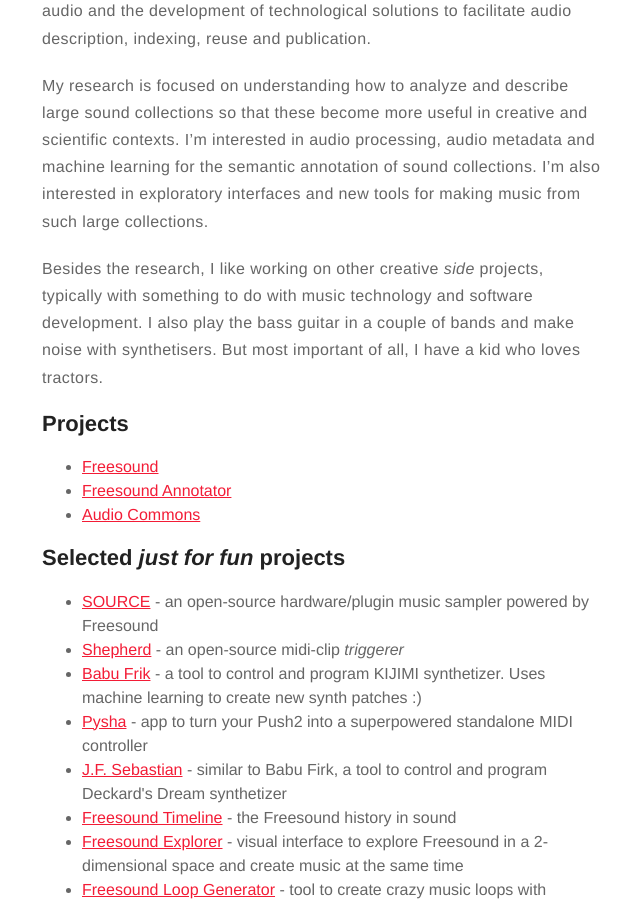
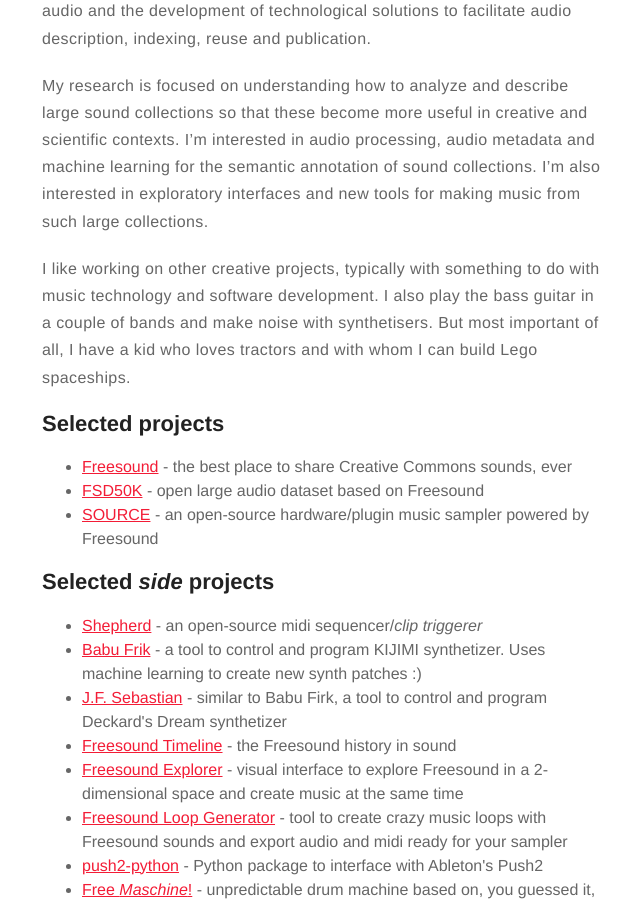
Before and after one commit to ffont/ffont.github.io, a Jekyll site: the page built from index.html, in a window 1280 px wide and 900 px high, scrolled down 800 px. Shown: the whole window, without its empty margins (318-958 px from the left). Built offline with Jekyll 4.4.1, drawn with Linux system fonts in a browser that asks for light colours.

Commit message:
Update index.html

```diff
--- a/index.html
+++ b/index.html
@@ -11,22 +11,20 @@
 
 <p>My research is focused on understanding how to analyze and describe large sound collections so that these become more useful in creative and scientific contexts. I’m interested in audio processing, audio metadata and machine learning for the semantic annotation of sound collections. I’m also interested in exploratory interfaces and new tools for making music from such large collections.</p>
 
-<p>Besides the research, I like working on other creative <i>side</i> projects, typically with something to do with music technology and software development. I also play the bass guitar in a couple of bands and make noise with synthetisers. But most important of all, I have a kid who loves tractors.</p>
+<p>I like working on other creative projects, typically with something to do with music technology and software development. I also play the bass guitar in a couple of bands and make noise with synthetisers. But most important of all, I have a kid who loves tractors and with whom I can build Lego spaceships.</p>
 
 
-<h2>Projects</h2>
+<h2>Selected projects</h2>
 <ul>
-	<li><a href="https://freesound.org">Freesound</a></li>
-	<li><a href="https://annotator.freesound.org">Freesound Annotator</a></li>
-	<li><a href="https://www.audiocommons.org">Audio Commons</a></li>
+	<li><a href="https://freesound.org">Freesound</a> - the best place to share Creative Commons sounds, ever</li>
+	<li><a href="https://zenodo.org/record/4060432#.ZFJX1C8Rr3A">FSD50K</a> - open large audio dataset based on Freesound</li>
+	<li><a href="https://github.com/ffont/source">SOURCE</a> - an open-source hardware/plugin music sampler powered by Freesound</li>
 </ul>
 
-<h2>Selected <i>just for fun</i> projects</h2>
+<h2>Selected <i>side</i> projects</h2>
 <ul>
-	<li><a href="https://github.com/ffont/source">SOURCE</a> - an open-source hardware/plugin music sampler powered by Freesound</li>
-	<li><a href="https://github.com/ffont/shepherd">Shepherd</a> - an open-source midi-clip <i>triggerer</i></li>
+	<li><a href="https://github.com/ffont/shepherd">Shepherd</a> - an open-source midi sequencer/<i>clip triggerer</i></li>
 	<li><a href="https://ritaandaurora.github.io/kijimi-babu-frik/">Babu Frik</a> - a tool to control and program KIJIMI synthetizer. Uses machine learning to create new synth patches :)</li>
-	<li><a href="https://github.com/ffont/pysha">Pysha</a> - app to turn your Push2 into a superpowered standalone MIDI controller</li>
 	<li><a href="https://ritaandaurora.github.io/ddrm-jfsebastian/">J.F. Sebastian</a> - similar to Babu Firk, a tool to control and program Deckard's Dream synthetizer</li>
 	<li><a href="https://labs.freesound.org/apps/freesound-timeline.html">Freesound Timeline</a> - the Freesound history in sound</li>
 	<li><a href="https://labs.freesound.org/apps/freesound-explorer.html">Freesound Explorer</a> - visual interface to explore Freesound in a 2-dimensional space and create music at the same time</li>
```
